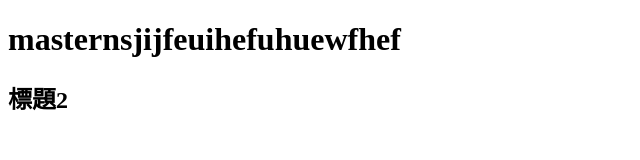
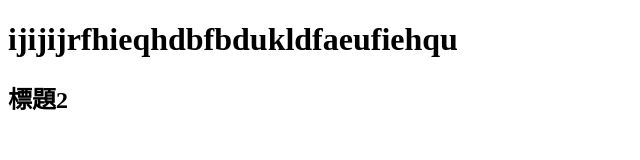
Before and after one commit to Cookie890416/homework2_2, a plain HTML site: page index.html in a window 1280 px wide. Shown: the whole page, without its empty margins (0-640 px from the left). Drawn offline with Linux system fonts and the light colour scheme.

Commit message:
garbage2

```diff
--- a/index.html
+++ b/index.html
@@ -6,7 +6,7 @@
     <title>Document</title>
 </head>
 <body>
-    <h1>masternsjijfeuihefuhuewfhef</h1>
+    <h1>ijijijrfhieqhdbfbdukldfaeufiehqu</h1>
     <h2>標題2</h2>
 </body>
 </html>
```
